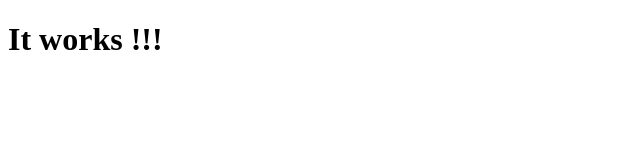
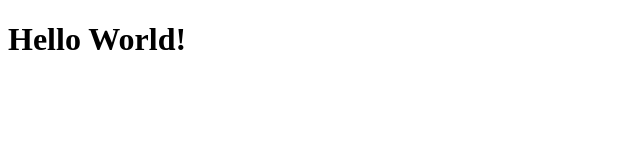
Before and after one commit to mucoolr/IaaC_Code_Cloudfront_S3, a plain HTML site: page module/index.html in a window 1280 px wide. Shown: the whole page, without its empty margins (0-640 px from the left). Drawn offline with Linux system fonts and the light colour scheme.

Commit message:
Update index.html

```diff
--- a/module/index.html
+++ b/module/index.html
@@ -1,9 +1,9 @@
 <!Doctype html>
 <html>
 <head>
-    <title>Sample Application</title>
+    <title>Hello World</title>
 </head>
 <body>
-<h1>It works !!!</h1>
+<h1>Hello World!</h1>
 </body>
 </html>
```
